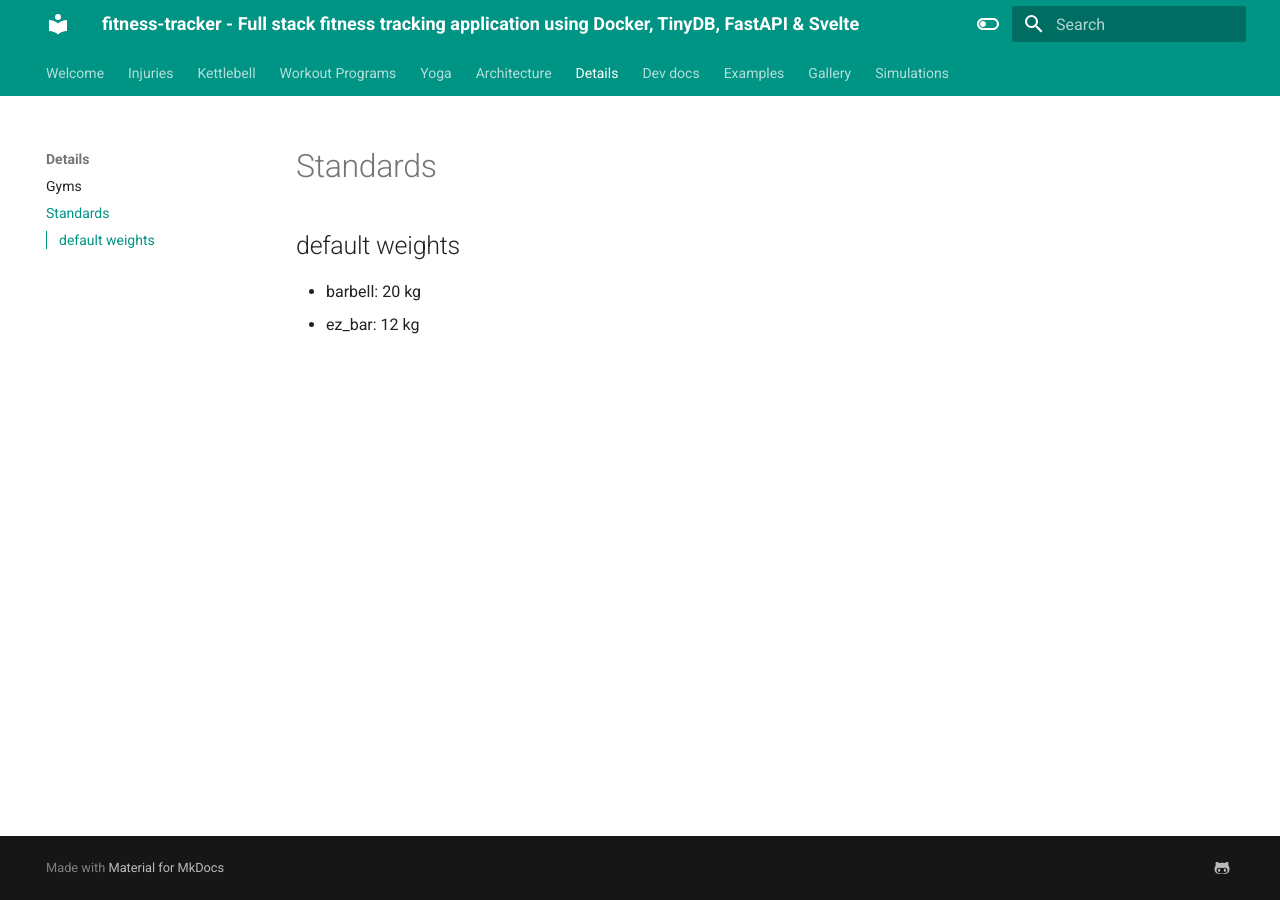
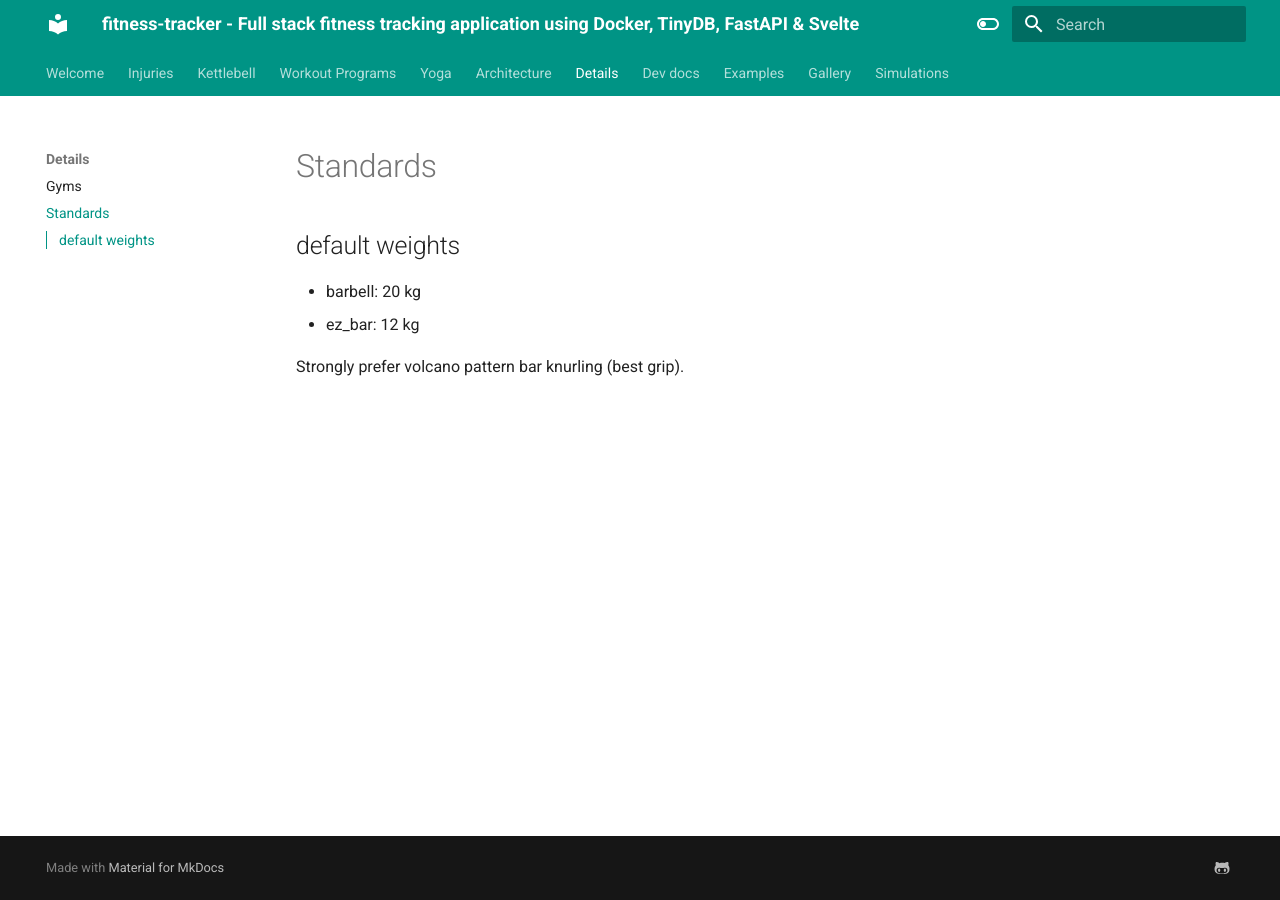
Before and after one commit to TheNewThinkTank/fitness-tracker, an MkDocs documentation site: the page built from docs/project_docs/details/standards.md, in a window 1280 px wide. Built offline with MkDocs 1.6.1 and Material for MkDocs 9.7.7, drawn with Linux system fonts in a browser that asks for light colours.

Commit message:
docs: update standards

```diff
--- a/docs/project_docs/details/standards.md
+++ b/docs/project_docs/details/standards.md
@@ -4,3 +4,5 @@
 
 - barbell: 20 kg
 - ez_bar: 12 kg
+
+Strongly prefer volcano pattern bar knurling (best grip).
```
